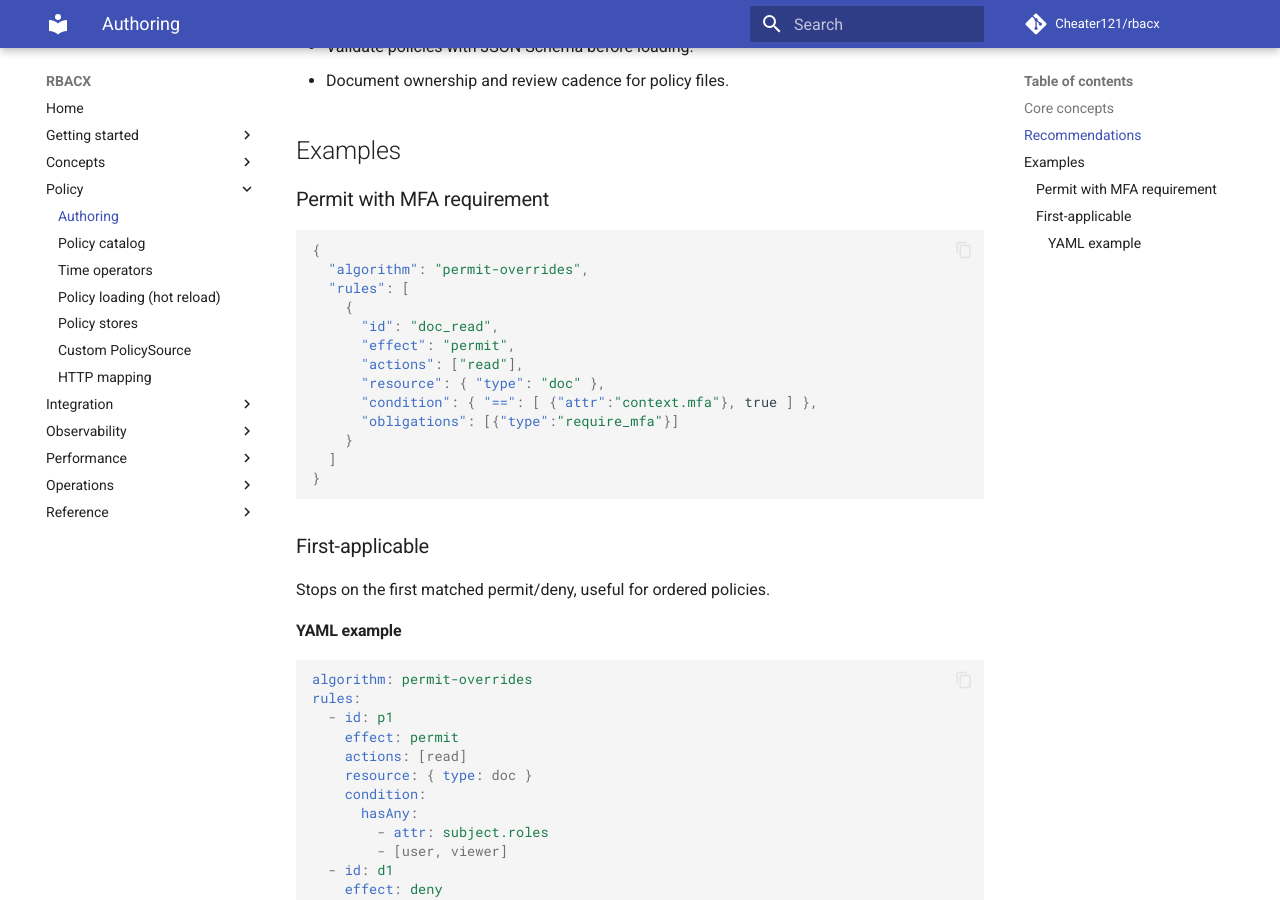
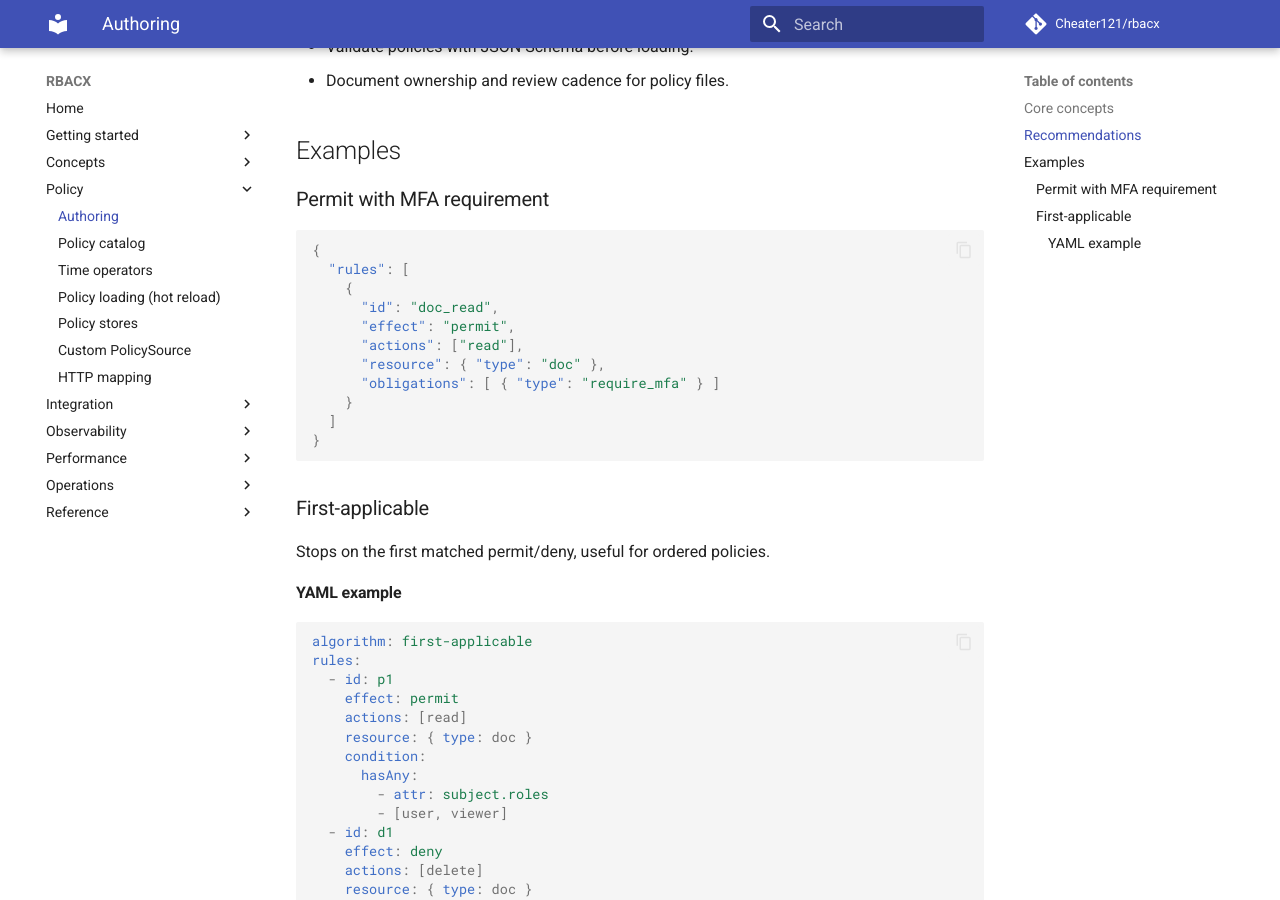
Before and after one commit to Cheater121/rbacx, an MkDocs documentation site: the page built from docs/policy_authoring.md, in a window 1280 px wide and 900 px high, scrolled down 657 px. Built offline with MkDocs 1.6.1 and Material for MkDocs 9.7.7, drawn with Linux system fonts in a browser that asks for light colours; comment, search, counter and statistics services are not loaded.

Commit message:
fix(docs): update examples policies in policy_authoring.md

````diff
--- a/docs/policy_authoring.md
+++ b/docs/policy_authoring.md
@@ -21,15 +21,13 @@ This guide outlines how to write clear and maintainable RBAC/ABAC policies.
 ### Permit with MFA requirement
 ```json
 {
-  "algorithm": "permit-overrides",
   "rules": [
     {
       "id": "doc_read",
       "effect": "permit",
       "actions": ["read"],
       "resource": { "type": "doc" },
-      "condition": { "==": [ {"attr":"context.mfa"}, true ] },
-      "obligations": [{"type":"require_mfa"}]
+      "obligations": [ { "type": "require_mfa" } ]
     }
   ]
 }
@@ -41,7 +39,7 @@ Stops on the first matched permit/deny, useful for ordered policies.
 #### YAML example
 
 ```yaml
-algorithm: permit-overrides
+algorithm: first-applicable
 rules:
   - id: p1
     effect: permit
````
